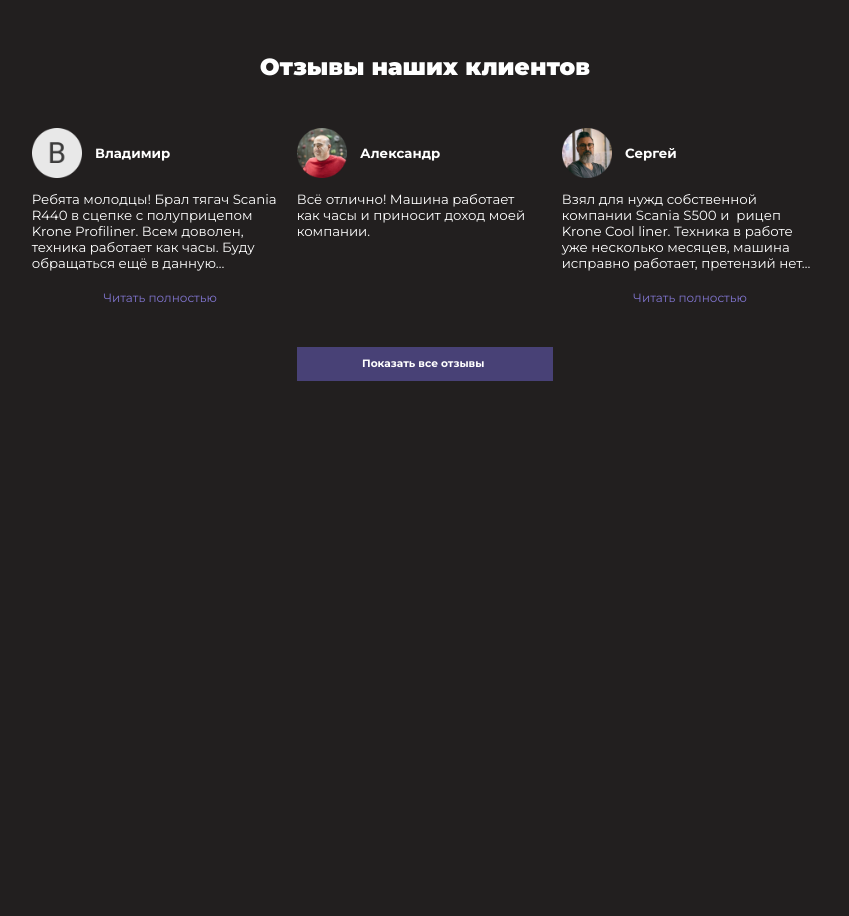
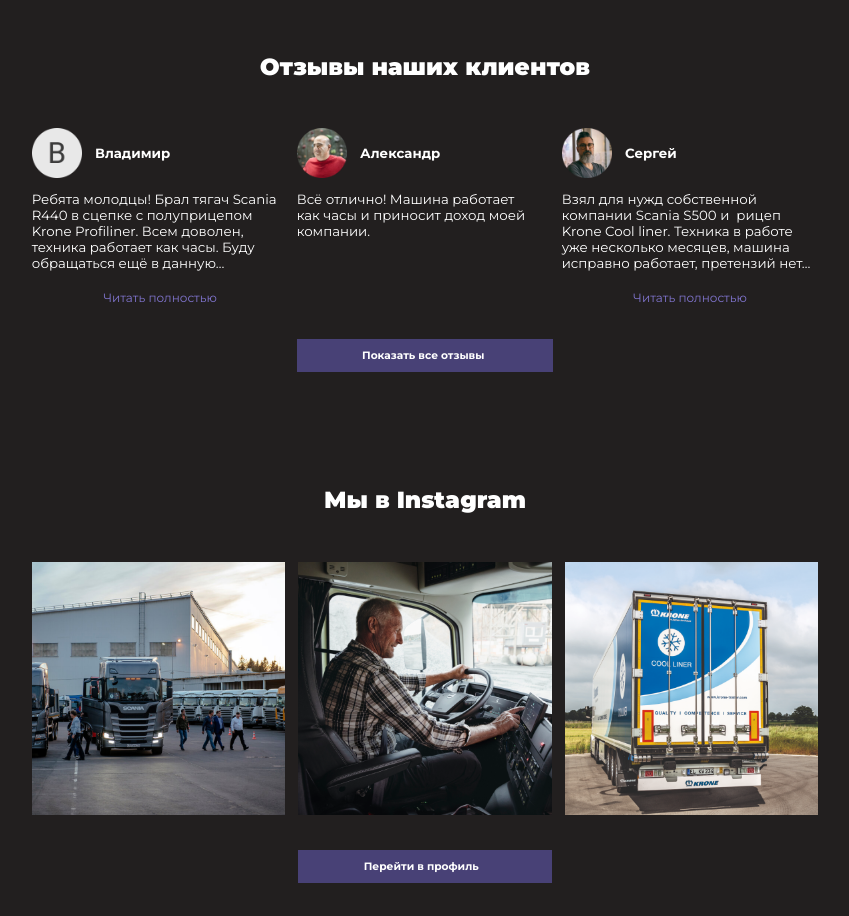
Before and after one commit to VadimZyuzelev/TruckRentGroup, a website: page src/index.html in a window 1280 px wide. Shown: the part 2360-3276 px from the top of the page, without its empty margins (215-1064 px from the left). Before the commit the page ends 2854 px from the top, so only its background shows below. Drawn offline with Linux system fonts and the light colour scheme.

Commit message:
made a block social-network, fixed the feedback block

```diff
--- a/src/blocks/feedbacks/__more/__more.scss
+++ b/src/blocks/feedbacks/__more/__more.scss
@@ -1,5 +1,5 @@
 .feedbacks__more{
     @include font(400, 1.8rem, 122%);
     text-align: center;
-    margin-bottom: 5rem;
+    //margin-bottom: 5rem;
 }
--- a/src/blocks/feedbacks/__wrap/__wrap.scss
+++ b/src/blocks/feedbacks/__wrap/__wrap.scss
@@ -2,7 +2,8 @@
     display: grid;
     grid-template: 1fr/ repeat(3, 1fr);
     justify-content: center;
-    gap: 1.25rem;
+    column-gap: 1.25rem;
+    row-gap: 5rem;
 
     margin-bottom: 17rem;
 }
--- /dev/null
+++ b/src/blocks/social-network/__button/__button.scss
@@ -0,0 +1,4 @@
+.social-network__button {
+    grid-column-start: 2;
+    grid-column-end: 3;
+}
--- /dev/null
+++ b/src/blocks/social-network/__wrap/__wrap.scss
@@ -0,0 +1,8 @@
+.social-network__wrap {
+    display: grid;
+    grid-template-columns: repeat(3, 1fr);
+    column-gap: 2rem;
+    row-gap: 5rem;
+
+    padding-bottom: 5rem;
+}
--- a/src/blocks/style.sass
+++ b/src/blocks/style.sass
@@ -47,3 +47,7 @@
 
 @import button/--color
 @import button/--style
+
+@import social-network/__item/__item
+@import social-network/__wrap/__wrap
+@import social-network/__button/__button
--- a/src/index.html
+++ b/src/index.html
@@ -204,6 +204,24 @@
 
             </div>
         </div>
+
+        <div class="social-network">
+            <div class="container">
+                <h2 class="block-name block-name--style">Мы в Instagram</h2>
+                <div class="social-network__wrap">
+                    <div class="social-network__item">
+                        <img src="img/social-network/social1.png" alt="">
+                    </div>
+                    <div class="social-network__item">
+                        <img src="img/social-network/social2.png" alt="">
+                    </div>
+                    <div class="social-network__item">
+                        <img src="img/social-network/social3.png" alt="">
+                    </div>
+                    <button type="button" class="button social-network__button button--style button--color">Перейти в профиль</button>
+                </div>
+            </div>
+        </div>
     </main>
 </body>
 </html>
```
Also changed, not shown: src/blocks/social-network/__item/__item.scss (added), src/css/style.css, src/img/social-network/social1.png (added), src/img/social-network/social2.png (added), src/img/social-network/social3.png (added).
